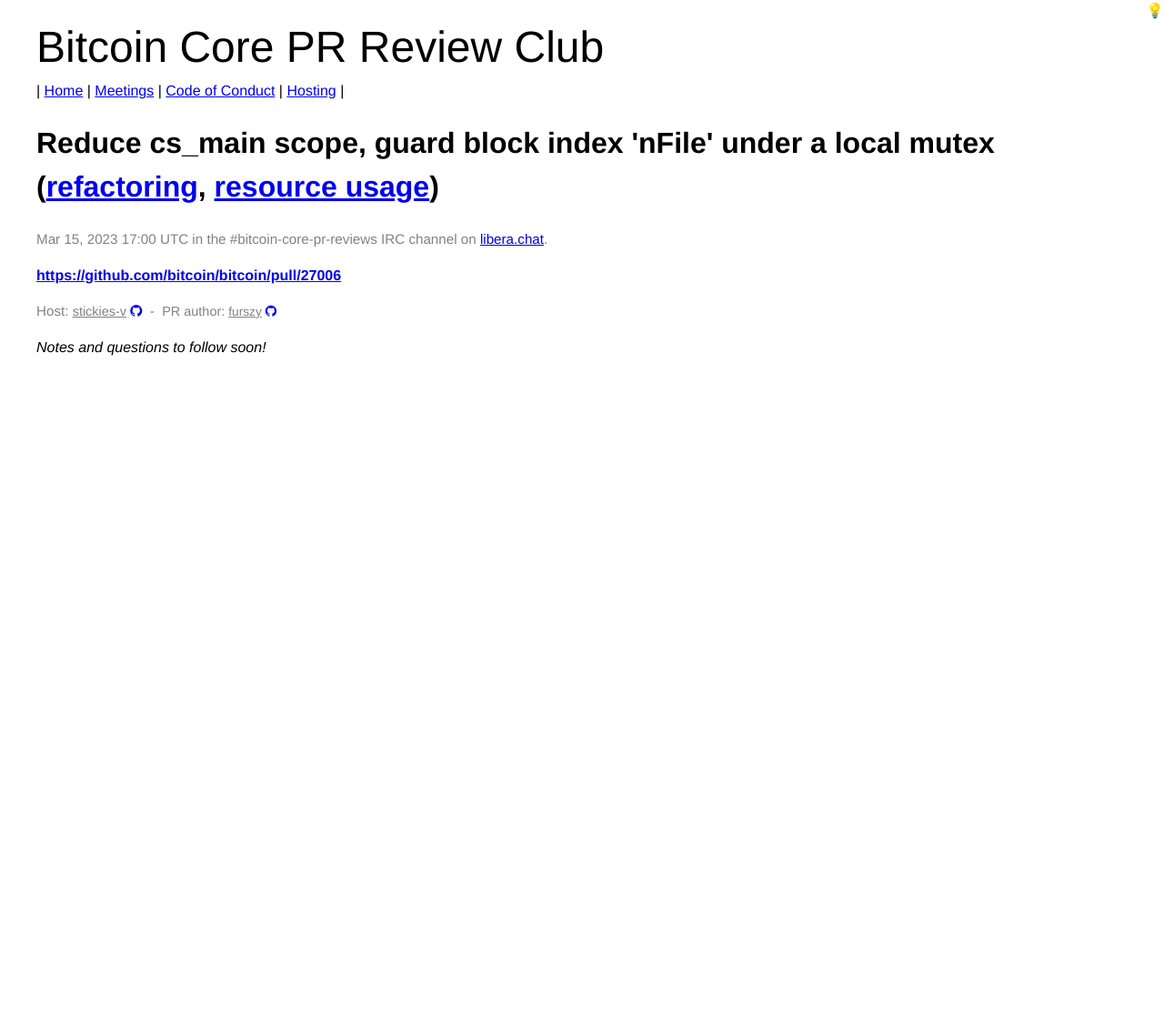
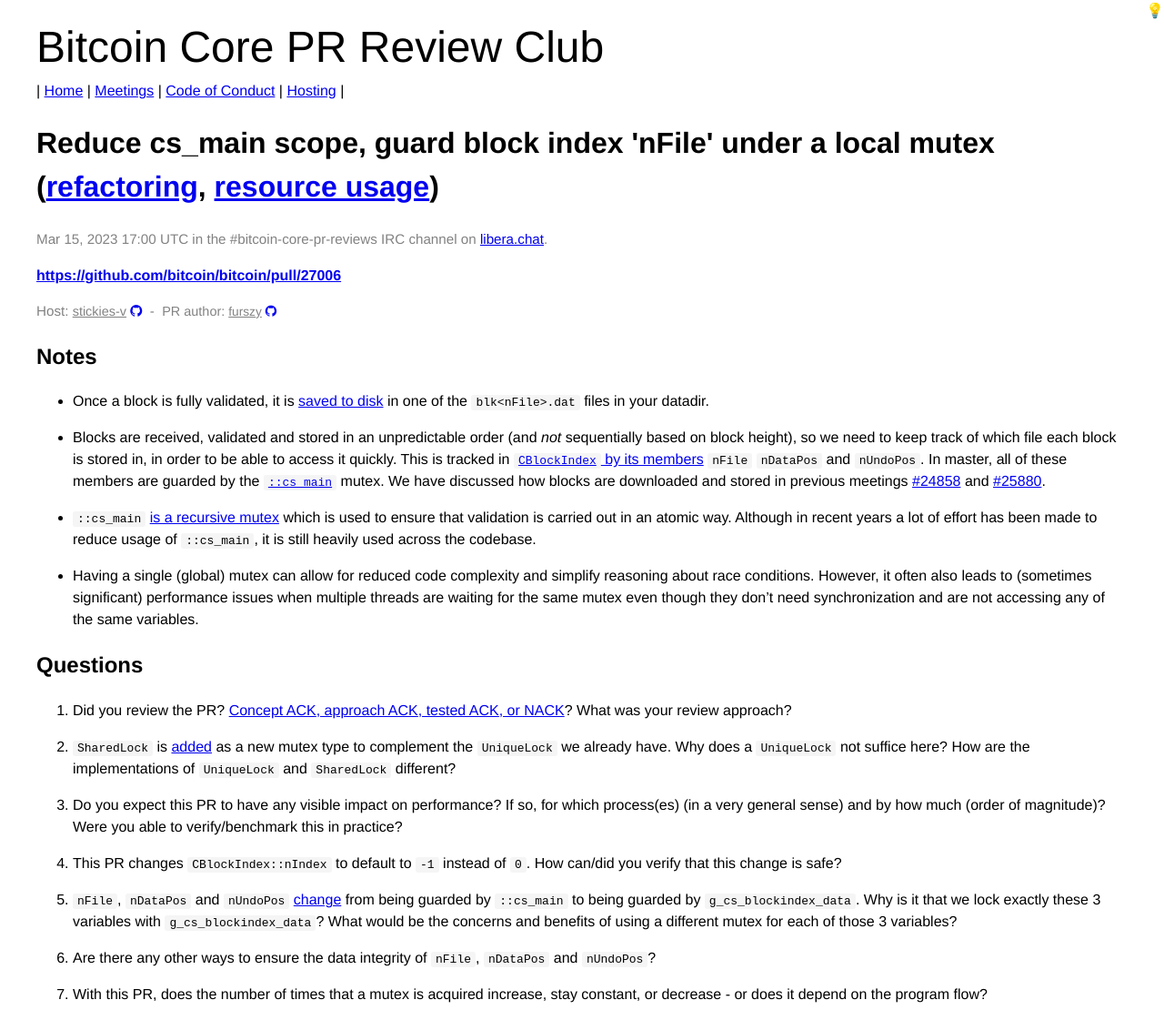
Before and after one commit to bitcoin-core-review-club/website, a Jekyll site: the page built from _posts/2023-03-15-#27006.md, in a window 1280 px wide. Shown: the whole page at 91% size. Built offline with Jekyll 4.4.1, drawn with Linux system fonts in a browser that asks for light colours; before the commit the page ends 916 px from its top, so only the background shows below that.

Commit message:
add notes for n27006

```diff
--- a/_posts/2023-03-15-#27006.md
+++ b/_posts/2023-03-15-#27006.md
@@ -7,17 +7,34 @@
 components: ["refactoring", "resource usage"]
 host: stickies-v
 status: upcoming
-commit:
+commit: acddd4204654812a0e741e04a758be0f362c5ccb
 ---
 
-_Notes and questions to follow soon!_
+## Notes
 
-<!-- TODO: Before meeting, add notes and questions
-## Notes
+- Once a block is fully validated, it is [saved to disk](https://github.com/bitcoin/bitcoin/blob/fc037c8c8395564133b066aeff04e8198708c82a/src/validation.cpp#L3931-L3936) in one of the `blk<nFile>.dat` files in your datadir.
+
+- Blocks are received, validated and stored in an unpredictable order (and *not* sequentially based on block height), so we need to keep track of which file each block is stored in, in order to be able to access it quickly. This is tracked in [`CBlockIndex` by its members](https://github.com/bitcoin/bitcoin/blob/fc037c8c8395564133b066aeff04e8198708c82a/src/chain.h#L165-L172) `nFile` `nDataPos` and `nUndoPos`. In master, all of these members are guarded by the [`::cs_main`](https://github.com/bitcoin/bitcoin/blob/fc037c8c8395564133b066aeff04e8198708c82a/src/kernel/cs_main.h#L20) mutex. We have discussed how blocks are downloaded and stored in previous meetings [#24858](/24858) and [#25880](/25880).
+
+- `::cs_main` [is a recursive mutex](https://bitcoin.stackexchange.com/questions/106314/what-is-cs-main-why-is-it-called-cs-main) which is used to ensure that validation is carried out in an atomic way. Although in recent years a lot of effort has been made to reduce usage of `::cs_main`, it is still heavily used across the codebase.
+
+- Having a single (global) mutex can allow for reduced code complexity and simplify reasoning about race conditions. However, it often also leads to (sometimes significant) performance issues when multiple threads are waiting for the same mutex even though they don't need synchronization and are not accessing any of the same variables.
 
 ## Questions
 1. Did you review the PR? [Concept ACK, approach ACK, tested ACK, or NACK](https://github.com/bitcoin/bitcoin/blob/master/CONTRIBUTING.md#peer-review)? What was your review approach?
--->
+
+1. `SharedLock` is [added](https://github.com/bitcoin-core-review-club/bitcoin/commit/657e3086ad8171f799a7eb4226c6d1c2dd562a39#diff-b1924661640b70276005001174b3b3640f02be7232bb8d9a1b9518dde32f8055R253) as a new mutex type to complement the `UniqueLock` we already have. Why does a `UniqueLock` not suffice here? How are the implementations of `UniqueLock` and `SharedLock` different?
+
+1. Do you expect this PR to have any visible impact on performance? If so, for which process(es) (in a very general sense) and by how much (order of magnitude)? Were you able to verify/benchmark this in practice?
+
+1. This PR changes `CBlockIndex::nIndex` to default to `-1` instead of `0`. How can/did you verify that this change is safe?
+
+1. `nFile`, `nDataPos` and `nUndoPos` [change](https://github.com/bitcoin-core-review-club/bitcoin/compare/657e3086ad8171f799a7eb4226c6d1c2dd562a39...acddd4204654812a0e741e04a758be0f362c5ccb#diff-05137bf4d07f31a6cc237b1dd772e0b38bc2a60610a7ca86827e98fc126e8407L166-R175) from being guarded by `::cs_main` to being guarded by `g_cs_blockindex_data`. Why is it that we lock exactly these 3 variables with `g_cs_blockindex_data`? What would be the concerns and benefits of using a different mutex for each of those 3 variables?
+
+1. Are there any other ways to ensure the data integrity of `nFile`, `nDataPos` and `nUndoPos`?
+
+1. With this PR, does the number of times that a mutex is acquired increase, stay constant, or decrease - or does it depend on the program flow?
+
 
 
 <!-- TODO: After meeting, uncomment and add meeting log between the irc tags
```
